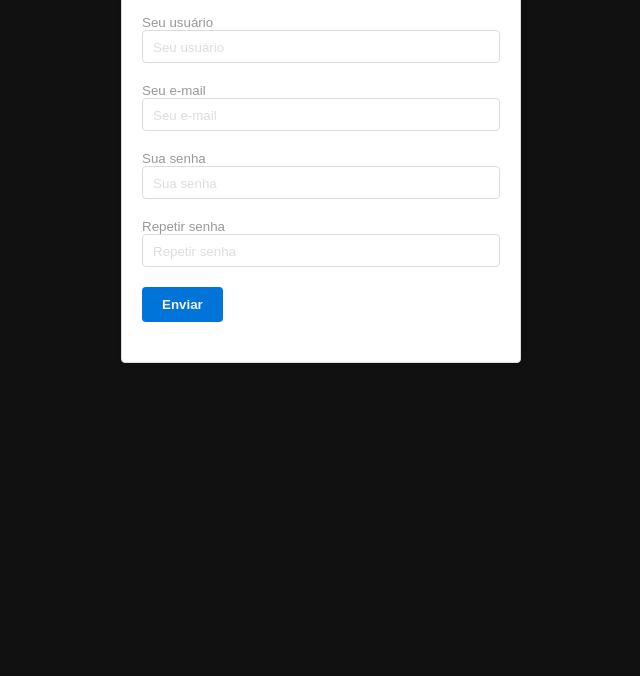
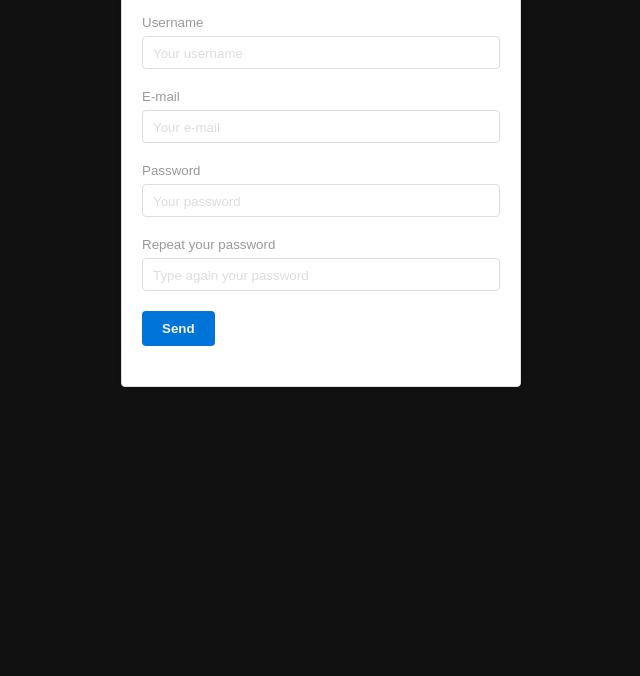
Before and after one commit to RodrigoBJJ94/form-typescript-html-css, a website built with webpack: page frontend/index.html in a window 1280 px wide. Shown: the part 124-800 px from the top of the page, without its empty margins (319-959 px from the left). Built offline with nearby package versions, Linux system fonts and the light colour scheme.

Commit message:
Version 1.02

```diff
--- a/frontend/assets/css/style.css
+++ b/frontend/assets/css/style.css
@@ -1,13 +1,3 @@
-:root {
-    --dark-color: #111;
-    --light-color: #f3f3f3;
-    --medium-color: #bbb;
-    --border-color: #ddd;
-    --main-color: #0074D9;
-    --error-color: #FF4136;
-    --border-radius: 4px;
-  }
-
   * {
     margin: 0;
     padding: 0;
@@ -16,9 +6,9 @@
   }
 
   body {
-    background-color: var(--dark-color);
+    background-color: #111;
     font-family: sans-serif;
-    color: var(--dark-color);
+    color: #111;
   }
 
   .container {
@@ -34,8 +24,8 @@
     width: 100%;
     max-width: 400px;
     box-shadow: 0 0 5px rgba(0, 0, 0, .2);
-    border-radius: var(--border-radius);
-    border: 1px solid var(--border-color);
+    border-radius: 4px;
+    border: 1px solid #ddd;
     margin: auto 20px;
   }
 
@@ -61,25 +51,26 @@
 
   .form input[type] {
     width: 100%;
-    border: 1px solid var(--border-color);
+    border: 1px solid #ddd;
     font-size: 18px;
     padding: 5px 10px;
-    border-radius: var(--border-radius);
+    border-radius: 4px;
     transition: border 300ms ease-in-out;
+    margin-top: 6px;
   }
 
   .form input[type]:focus {
-    border-color: var(--medium-color);
+    border-color: #bbb;
   }
 
   .form button {
     border: none;
-    background: var(--main-color);
+    background: #0074D9;
     padding: 10px 20px;
     cursor: pointer;
     font-weight: 700;
-    color: var(--light-color);
-    border-radius: var(--border-radius);
+    color: #f3f3f3;
+    border-radius: 4px;
     transition: filter 300ms ease-in-out;
   }
 
@@ -90,7 +81,7 @@
   .form .error-message {
     font-size: 9pt;
     padding: 5px 0;
-    color: var(--error-color);
+    color: #FF4136;
     font-style: italic;
     display: none;
   }
@@ -100,5 +91,5 @@
   }
 
   .form .show-error-message input[type] {
-    border-color: var(--error-color);
+    border-color: #FF4136;
   }
--- a/frontend/index.html
+++ b/frontend/index.html
@@ -4,36 +4,36 @@
 <head>
   <meta charset="UTF-8">
   <meta name="viewport" content="width=device-width, initial-scale=1.0">
-  <title>Faça seu registro</title>
+  <title>Make your registration</title>
   <link rel="stylesheet" href="assets/css/style.css">
 </head>
 
 <body>
   <div class="container">
     <form action="" id="form" class="form">
-      <h2>Faça seu cadastro</h2>
+      <h2>Make your registration</h2>
       <div class="form-fields">
-        <label for="username">Seu usuário</label>
-        <input type="text" name="username" class="username" id="username" placeholder="Seu usuário">
-        <span class="error-message">Campo inválido por algum motivo qualquer</span>
+        <label for="username">Username</label>
+        <input type="text" name="username" class="username" id="username" placeholder="Your username">
+        <span class="error-message"></span>
       </div>
       <div class="form-fields">
-        <label for="email">Seu e-mail</label>
-        <input type="email" name="email" class="email" id="email" placeholder="Seu e-mail">
-        <span class="error-message">Campo inválido por algum motivo qualquer</span>
+        <label for="email">E-mail</label>
+        <input type="email" name="email" class="email" id="email" placeholder="Your e-mail">
+        <span class="error-message"></span>
       </div>
       <div class="form-fields">
-        <label for="username">Sua senha</label>
-        <input type="password" name="password" class="password" id="password" placeholder="Sua senha">
-        <span class="error-message">Campo inválido por algum motivo qualquer</span>
+        <label for="username">Password</label>
+        <input type="password" name="password" class="password" id="password" placeholder="Your password">
+        <span class="error-message"></span>
       </div>
       <div class="form-fields">
-        <label for="username">Repetir senha</label>
-        <input type="password" name="password2" class="password2" id="password2" placeholder="Repetir senha">
-        <span class="error-message">Campo inválido por algum motivo qualquer</span>
+        <label for="username">Repeat your password</label>
+        <input type="password" name="password2" class="password2" id="password2" placeholder="Type again your password">
+        <span class="error-message"></span>
       </div>
       <div class="form-fields">
-        <button type="submit">Enviar</button>
+        <button type="submit">Send</button>
       </div>
     </form>
   </div>
--- a/src/form-control.ts
+++ b/src/form-control.ts
@@ -14,7 +14,7 @@ form.addEventListener('submit', function(event) {
     checkForEmptyFields(username, email, password, password2);
     checkEmail(email);
     checkEqualPasswords(password, password2);
-    if (shouldSendForm(this)) console.log('Submitted form.');
+    if (shouldSendForm(this)) alert('Submitted form.');
 });
 
 function checkForEmptyFields(...inputs: HTMLInputElement[]): void {
```
Also changed, not shown: frontend/assets/js/bundle.js (+9 -9 lines), 1 other file.
